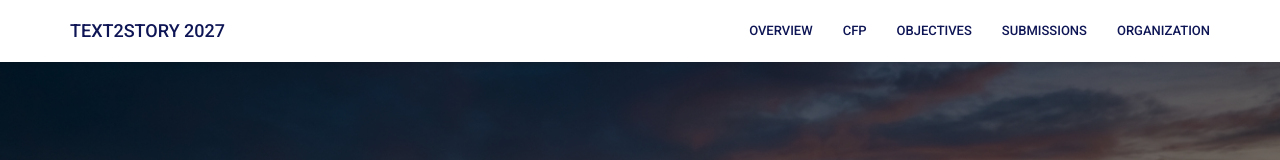
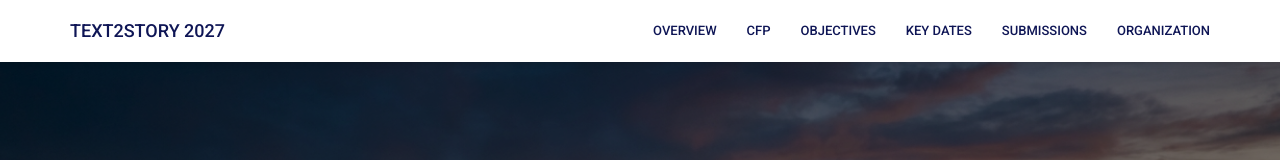
Before and after one commit to LIAAD/text2story27, a plain HTML site: page index.html in a window 1280 px wide. Shown: the top 160 px of the page. Drawn offline with Linux system fonts and the light colour scheme.

Commit message:
key_dates

```diff
--- a/index.html
+++ b/index.html
@@ -60,7 +60,7 @@
                             <li ><a class="page-scroll" href="#section-overview">Overview</a></li>
                             <li ><a class="page-scroll" href="#section-topics">CFP</a></li>
                              <li ><a class="page-scroll" href="#section-objectives">Objectives</a></li>
-                            <!--<li ><a class="page-scroll" href="#section-keydates">Key dates</a></li>-->
+                            <li ><a class="page-scroll" href="#section-keydates">Key dates</a></li>
                             <li ><a class="page-scroll" href="#section-guidelines">Submissions</a></li>
                             <li ><a class="page-scroll" href="#section-organization">Organization</a></li>
                             <!--<li><a class="page-scroll" href="#section-speakers">Speakers</a></li>-->
```
